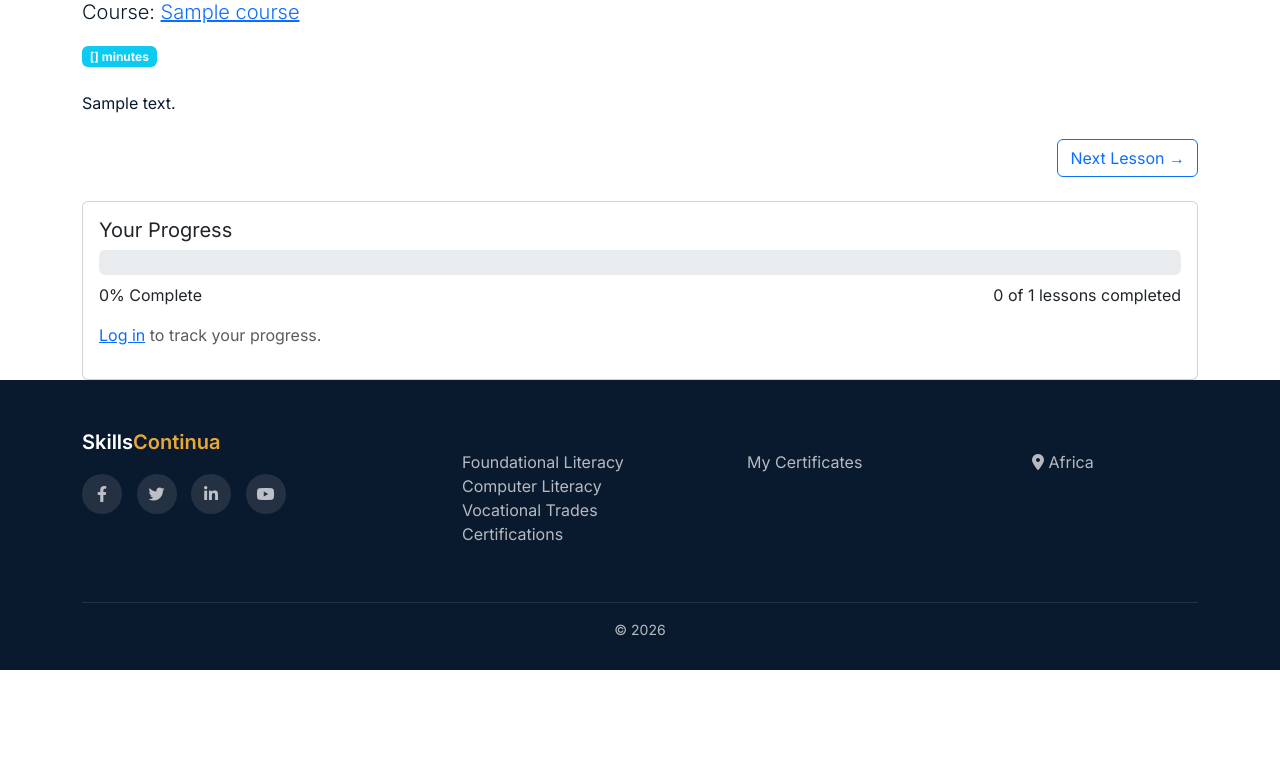
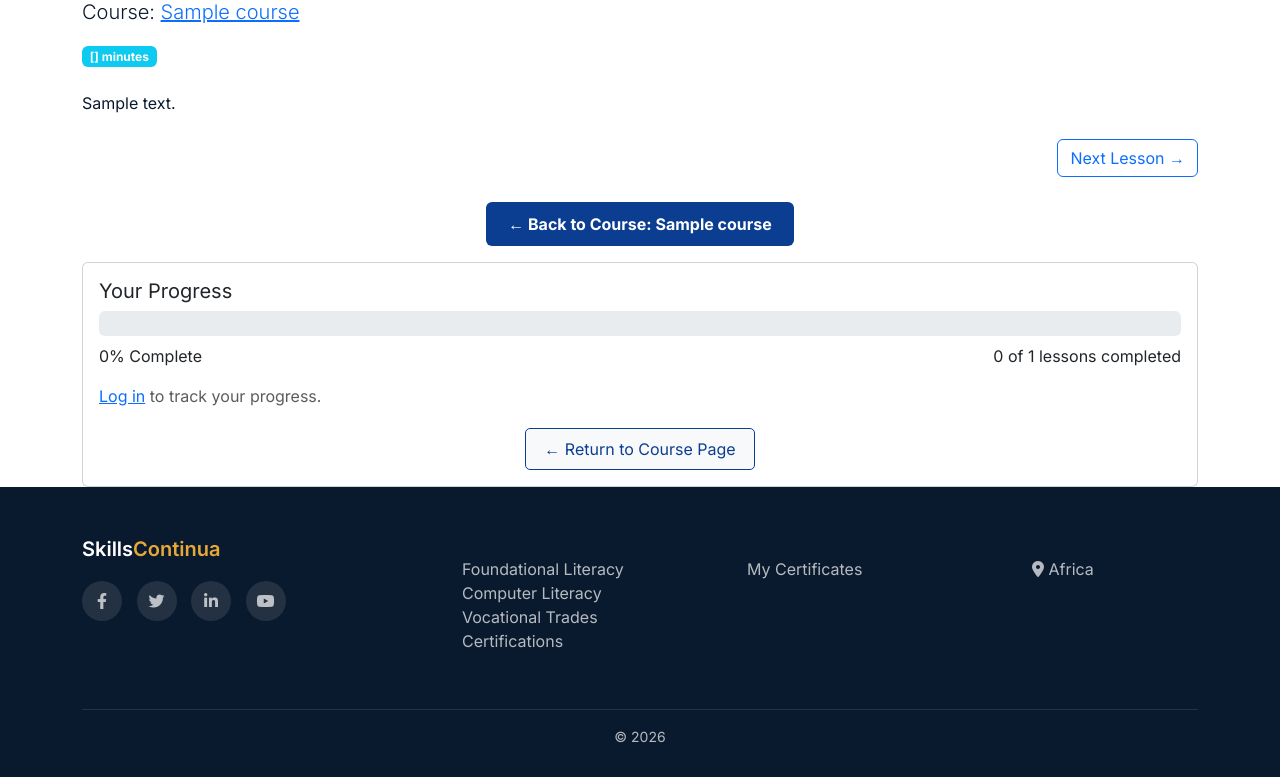
Before and after one commit to skillcontinua/skillscontinua, a Django app: template courses/templates/courses/lesson_detail.html in a window 1280 px wide. Shown: the part 209-986 px from the top of the page. Before the commit the page ends 879 px from the top, so only its background shows below. Run offline with Django 5.2, Linux system fonts and the light colour scheme; the template is opened without the code that fills it: most values are stand-ins (such as "Sample title", 1, 10 or a date in 2020); parts of the project's set-up code (start-up, migrations or seed data) failed here and were passed over.

Commit message:
Add back to course link above and below progress bar

```diff
--- a/courses/templates/courses/lesson_detail.html
+++ b/courses/templates/courses/lesson_detail.html
@@ -29,7 +29,7 @@
         {{ lesson.content|safe }}
     </div>
 
-    <!-- Navigation -->
+    <!-- Navigation Previous / Next -->
     <div class="mt-4">
         <div class="row">
             <div class="col-6">
@@ -45,8 +45,15 @@
         </div>
     </div>
 
+    <!-- Back to Course Link ABOVE progress bar - D1 & B1 Request -->
+    <div style="margin: 25px 0 10px 0; text-align:center;">
+        <a href="/courses/{{ course.id }}/" style="background:#0b3d91;color:white;padding:10px 22px;text-decoration:none;border-radius:6px;display:inline-block;font-weight:bold;">
+            ← Back to Course: {{ course.title }}
+        </a>
+    </div>
+
     <!-- Progress Bar Section -->
-    <div class="card mt-4">
+    <div class="card mt-3">
         <div class="card-body">
             <h5 class="card-title">Your Progress</h5>
             <div class="progress" style="height: 25px;">
@@ -73,6 +80,13 @@
                     <a href="/accounts/login/">Log in</a> to track your progress.
                 </p>
             {% endif %}
+
+            <!-- Back to Course Link BELOW progress bar as well (double safety) -->
+            <div style="margin-top: 20px; text-align:center;">
+                <a href="/courses/{{ course.id }}/" style="background:#f8f9fa;color:#0b3d91;border:1px solid #0b3d91;padding:8px 18px;text-decoration:none;border-radius:5px;display:inline-block;">
+                    ← Return to Course Page
+                </a>
+            </div>
         </div>
     </div>
 </div>
```
